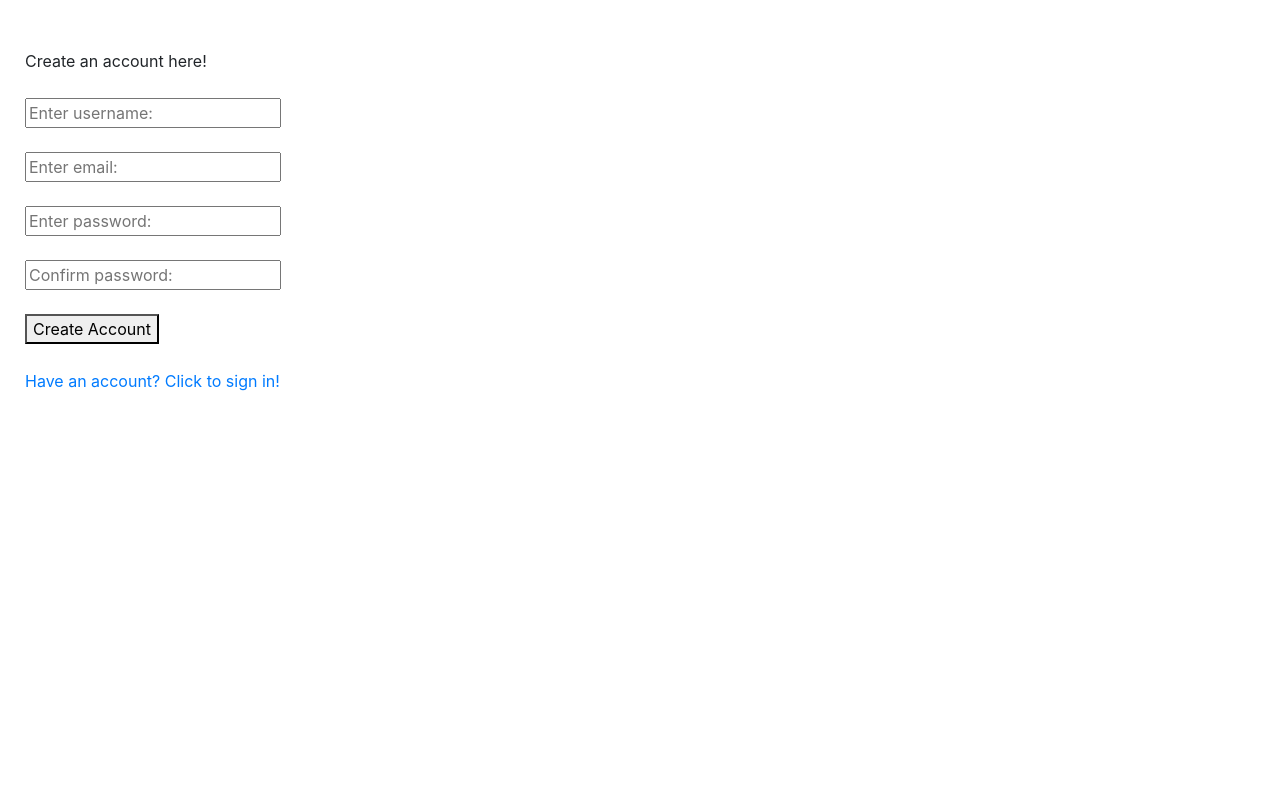
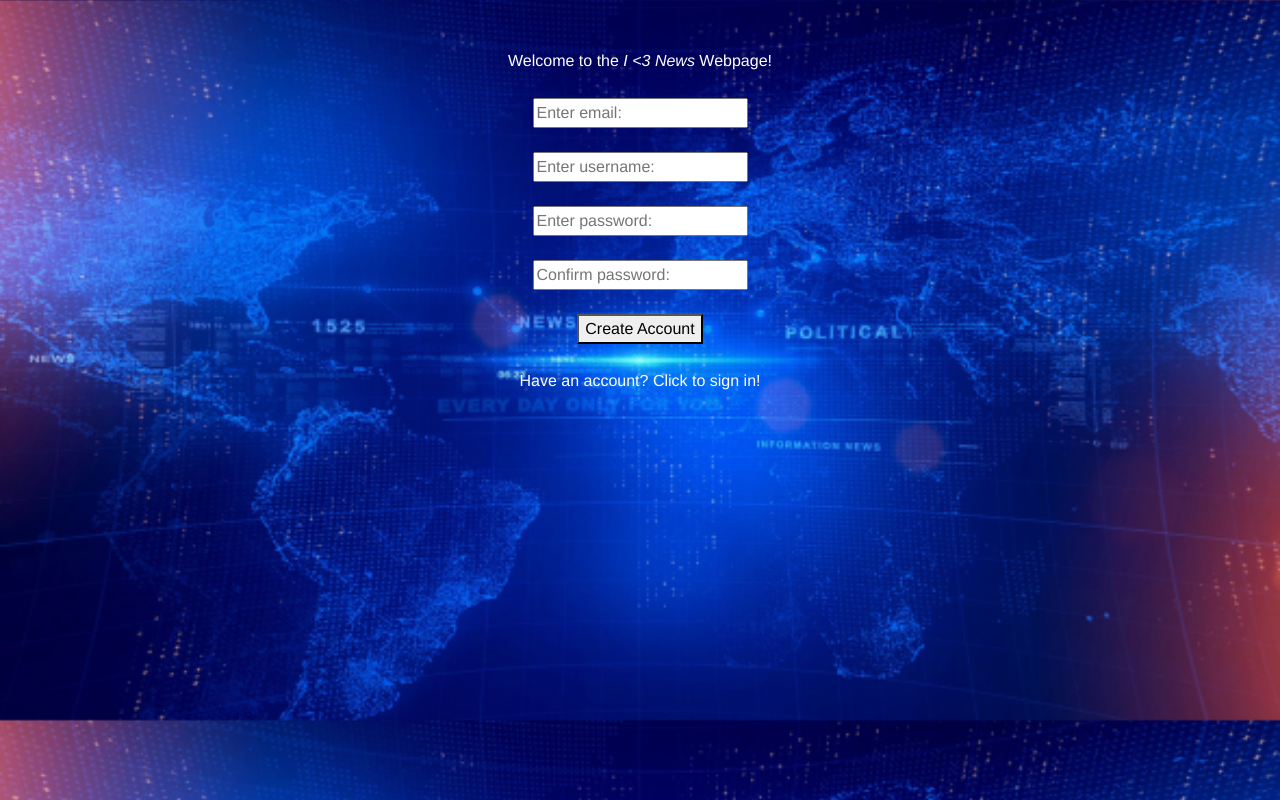
Before and after one commit to Nnamzilla/WebAppNewsPage, a plain HTML site: page I Love News/iLoveNewsFP.html in a window 1280 px wide. Drawn offline with nearby package versions, Linux system fonts and the light colour scheme.

Commit message:
Add files via upload

```diff
--- a/I Love News/CSS/login_styles.css
+++ b/I Love News/CSS/login_styles.css
@@ -6,17 +6,35 @@ HEADER
 BODY
 *****/
 
+*{
+	font-family: helvetica;
+}
+
 #AccountCreation
 {
 	margin: 25px;
+	text-align: center;
+	color: #FFFFFF;
+
 }
 
 form
 {
+	text-align: center;
 	margin: 25px;
 }
 
 #SignIn
 {
+	text-align: center;
+	color: #FFFFFF;
 	margin: 25px;
 }
+#SignInLink
+{
+	color: #FFFFFF;
+}
+body {
+	background-image: url(../img/earth_news.jpg);
+	background-size: 100%;
+}
--- a/I Love News/iLoveNewsFP.html
+++ b/I Love News/iLoveNewsFP.html
@@ -3,18 +3,20 @@
 	<head>
 		<link href="css/login_styles.css" rel="stylesheet"></link>
 		<script src="https://ajax.googleapis.com/ajax/libs/jquery/3.3.1/jquery.min.js"></script>
+		<script src="https://cdnjs.cloudflare.com/ajax/libs/popper.js/1.12.9/umd/popper.min.js" integrity="sha384-ApNbgh9B+Y1QKtv3Rn7W3mgPxhU9K/ScQsAP7hUibX39j7fakFPskvXusvfa0b4Q" crossorigin="anonymous"></script>
+		<script src="https://maxcdn.bootstrapcdn.com/bootstrap/4.0.0/js/bootstrap.min.js" integrity="sha384-JZR6Spejh4U02d8jOt6vLEHfe/JQGiRRSQQxSfFWpi1MquVdAyjUar5+76PVCmYl" crossorigin="anonymous"></script>
 		<link rel="stylesheet" href="https://maxcdn.bootstrapcdn.com/bootstrap/4.0.0/css/bootstrap.min.css" integrity="sha384-Gn5384xqQ1aoWXA+058RXPxPg6fy4IWvTNh0E263XmFcJlSAwiGgFAW/dAiS6JXm" crossorigin="anonymous">
 	</head>
 	<body>
 
 		<br>
-		<p id="AccountCreation"> Create an account here! </p>
+		<p id="AccountCreation"> Welcome to the <i>I <3 News</i> Webpage! </p>
 
 		<form id="myForm">
-			<input type="text" id="_uname" name="_uname" placeholder="Enter username: " />
+			<input type="text" id="_email" name="_email" placeholder="Enter email: " />
 			<br>
 			<br>
-			<input type="text" id="_email" name="_email" placeholder="Enter email: " />
+			<input type="text" id="_uname" name="_uname" placeholder="Enter username: " />
 			<br>
 			<br>
 			<input type="text" id="_pass" name="_pass" placeholder="Enter password: " />
@@ -25,12 +27,6 @@
 			<br>
 			<button type="button" id="_submit" onclick="creation()">Create Account</button>
 		</form>
-
-
-		<p id="SignIn"><a href> Have an account? Click to sign in! </p>
-
-		<script src="https://cdnjs.cloudflare.com/ajax/libs/popper.js/1.12.9/umd/popper.min.js" integrity="sha384-ApNbgh9B+Y1QKtv3Rn7W3mgPxhU9K/ScQsAP7hUibX39j7fakFPskvXusvfa0b4Q" crossorigin="anonymous"></script>
-		<script src="https://maxcdn.bootstrapcdn.com/bootstrap/4.0.0/js/bootstrap.min.js" integrity="sha384-JZR6Spejh4U02d8jOt6vLEHfe/JQGiRRSQQxSfFWpi1MquVdAyjUar5+76PVCmYl" crossorigin="anonymous"></script>
+		<p id="SignIn"> <a href=url+"/login/" id="SignInLink"> Have an account? Click to sign in! </a></p>
 	</body>
-
 </html>
```
Also changed, not shown: I Love News/img/earth_news.jpg (added).
